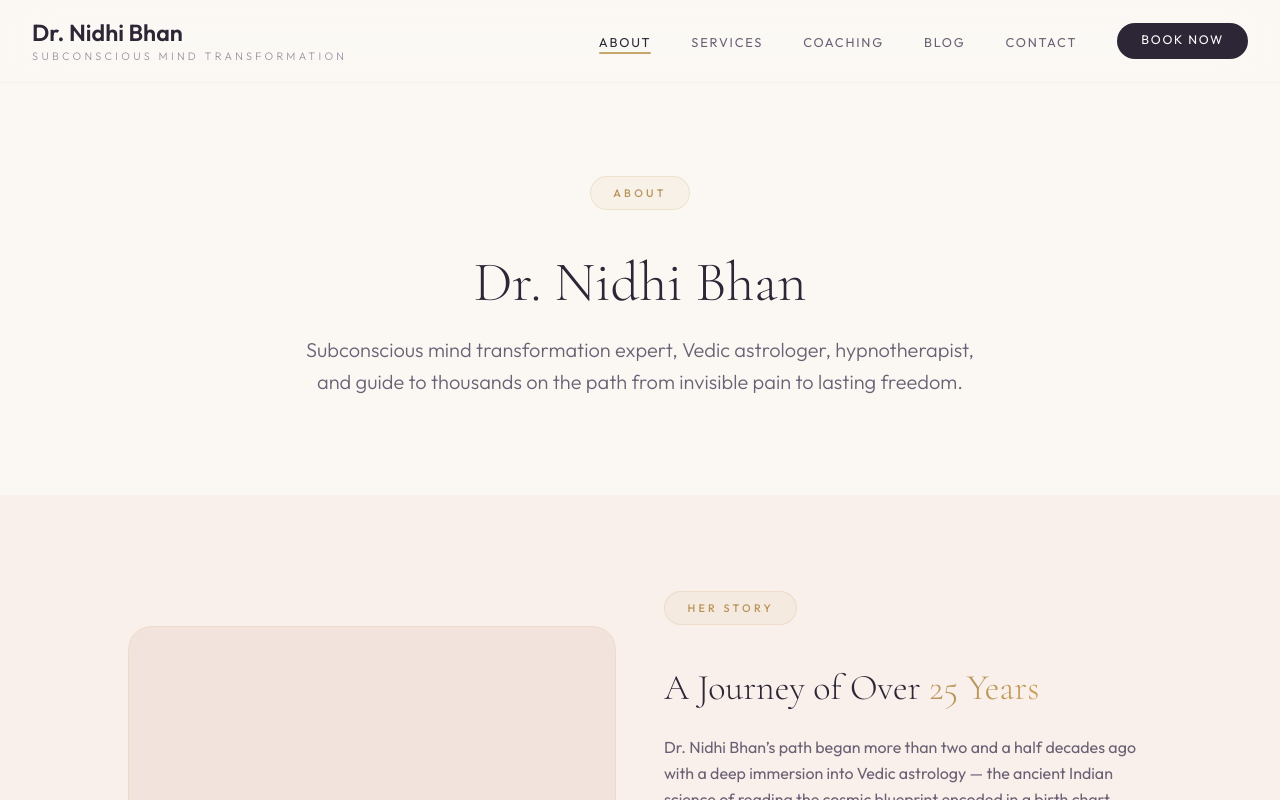
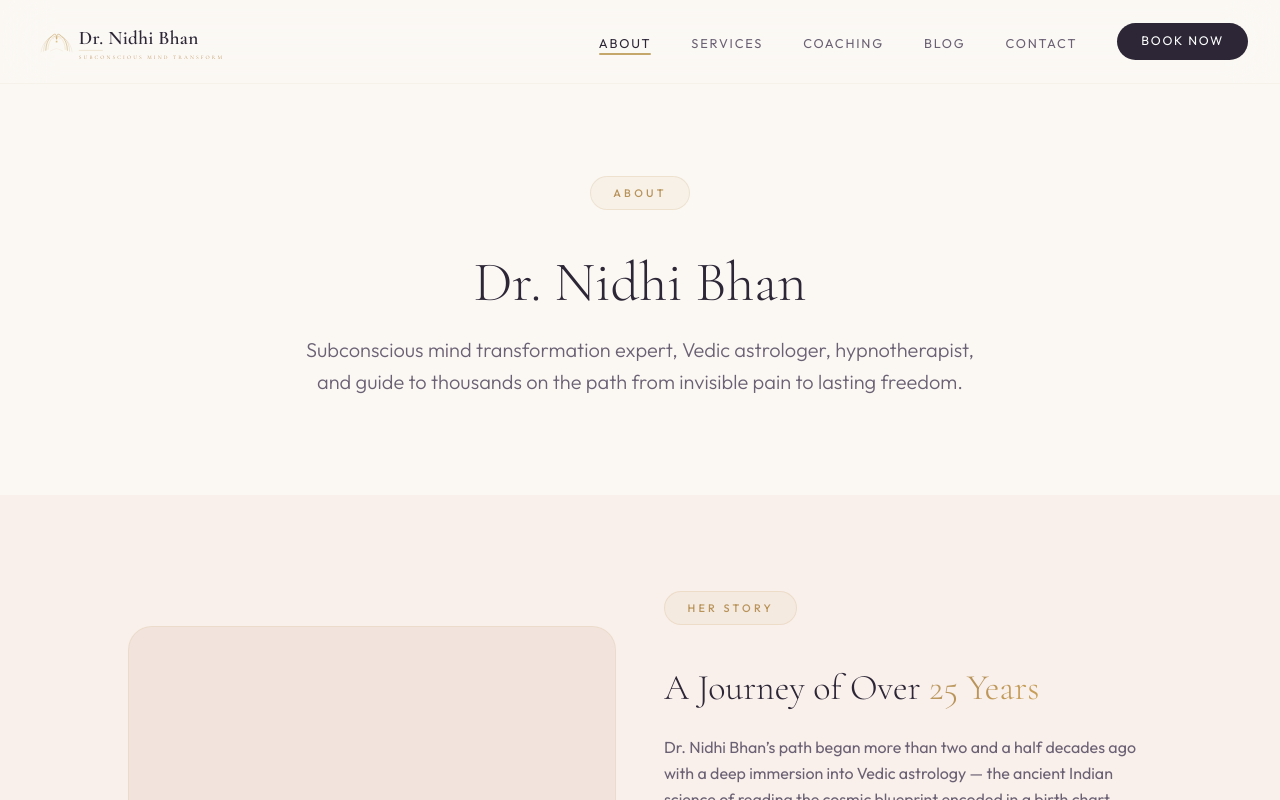
Before and after one commit to Joshua1491/drnidhibhan-website, a Next.js app: page /about in a window 1280 px wide. Shown: the top 800 px of the page. Built offline with nearby package versions, Linux system fonts and the light colour scheme.

Commit message:
Add Logo component to Navigation

```diff
--- a/src/components/Navigation.tsx
+++ b/src/components/Navigation.tsx
@@ -3,6 +3,34 @@
 import { useState, useEffect } from "react";
 import Link from "next/link";
 import { usePathname } from "next/navigation";
+
+function Logo() {
+  return (
+    <svg
+      viewBox="0 0 320 80"
+      style={{ height: "48px", width: "auto" }}
+      role="img"
+      aria-label="Dr. Nidhi Bhan — Subconscious Mind Transformation"
+    >
+      <g transform="translate(0, 2)">
+        <g transform="translate(5, 0) scale(0.72)">
+          <path d="M25 72 Q25 50 40 38 Q50 28 50 46 Q50 28 60 38 Q75 50 75 72" fill="none" stroke="#C5A66B" strokeWidth="1.3" strokeLinecap="round"/>
+          <path d="M30 70 Q30 52 42 42 Q50 34 50 48 Q50 34 58 42 Q70 52 70 70" fill="none" stroke="#D4A855" strokeWidth="0.8" strokeLinecap="round" opacity="0.6"/>
+          <path d="M20 74 Q20 54 34 42 Q44 34 48 44" fill="none" stroke="#C5A66B" strokeWidth="1" strokeLinecap="round" opacity="0.55"/>
+          <path d="M80 74 Q80 54 66 42 Q56 34 52 44" fill="none" stroke="#C5A66B" strokeWidth="1" strokeLinecap="round" opacity="0.55"/>
+          <path d="M14 76 Q16 58 30 46 Q40 38 44 46" fill="none" stroke="#B8935A" strokeWidth="0.8" strokeLinecap="round" opacity="0.35"/>
+          <path d="M86 76 Q84 58 70 46 Q60 38 56 46" fill="none" stroke="#B8935A" strokeWidth="0.8" strokeLinecap="round" opacity="0.35"/>
+          <circle cx="50" cy="52" r="2.5" fill="#D4A855" opacity="0.45"/>
+          <circle cx="50" cy="52" r="1" fill="#C5A66B"/>
+          <path d="M35 74 Q42 70 50 68 Q58 70 65 74" fill="none" stroke="#C5A66B" strokeWidth="0.6" opacity="0.4"/>
+        </g>
+        <text x="78" y="42" fontFamily="'Cormorant Garamond', serif" fontSize="32" fontWeight="600" fill="#2C2636" letterSpacing="0.5">Dr. Nidhi Bhan</text>
+        <line x1="78" y1="52" x2="118" y2="52" stroke="#C5A66B" strokeWidth="0.8" opacity="0.5"/>
+        <text x="78" y="66" fontFamily="'Cormorant Garamond', serif" fontSize="9" fontWeight="400" fill="#B8935A" letterSpacing="3.5">SUBCONSCIOUS MIND TRANSFORMATION</text>
+      </g>
+    </svg>
+  );
+}
 
 const navLinks = [
   { href: "/about", label: "About" },
@@ -38,18 +66,7 @@ export default function Navigation() {
     >
       {/* Brand */}
       <Link href="/" className="no-underline block">
-        <span
-          className="block text-[1.45rem] font-semibold leading-tight"
-          style={{ fontFamily: "var(--font-heading), 'Cormorant Garamond', serif", color: "var(--charcoal)" }}
-        >
-          Dr. Nidhi Bhan
-        </span>
-        <span
-          className="block text-[0.68rem] font-light tracking-[0.3em] uppercase mt-[1px]"
-          style={{ fontFamily: "var(--font-body), 'Outfit', sans-serif", color: "var(--text-muted)" }}
-        >
-          Subconscious Mind Transformation
-        </span>
+        <Logo />
       </Link>
 
       {/* Desktop Links */}
```
